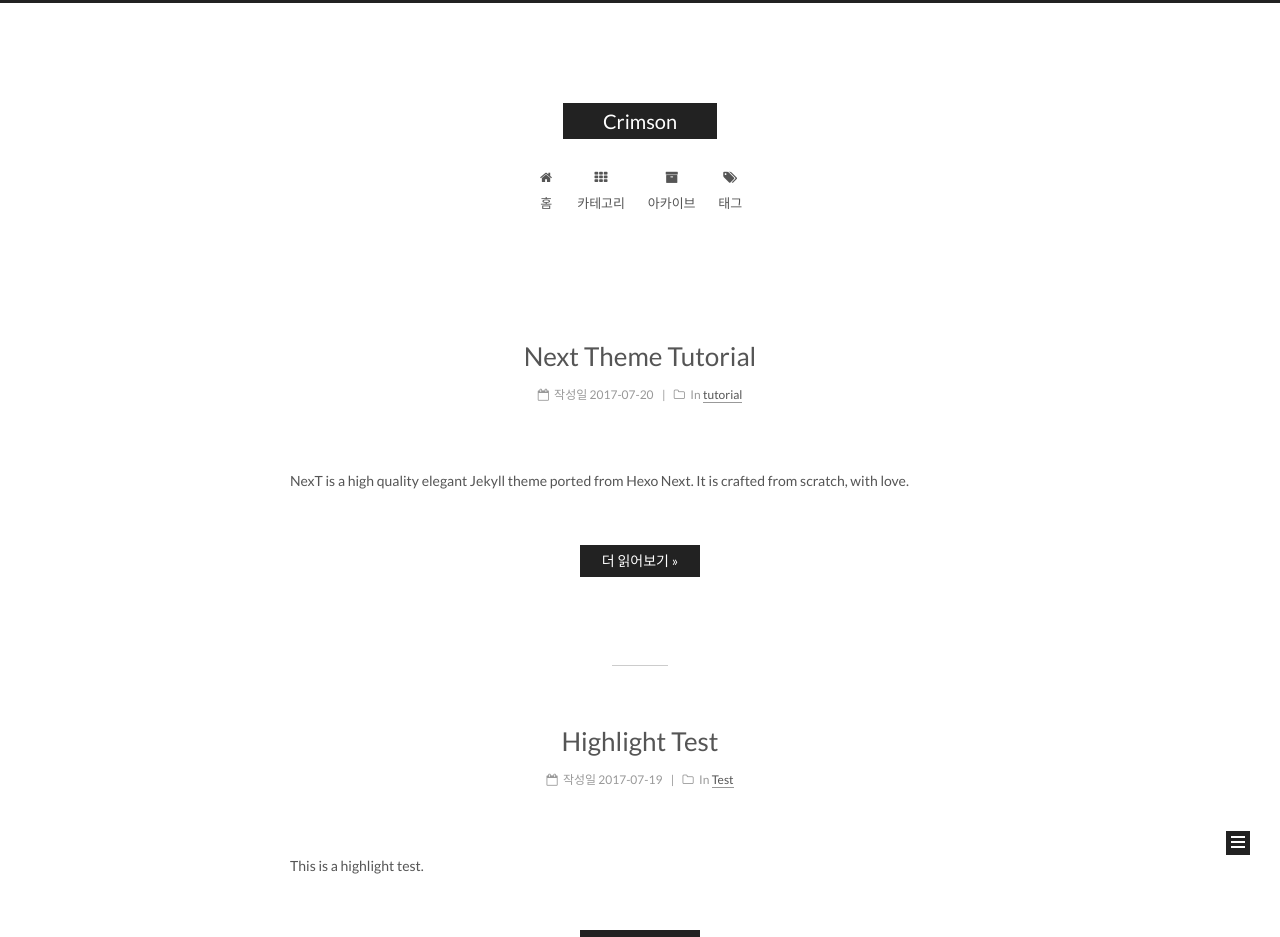
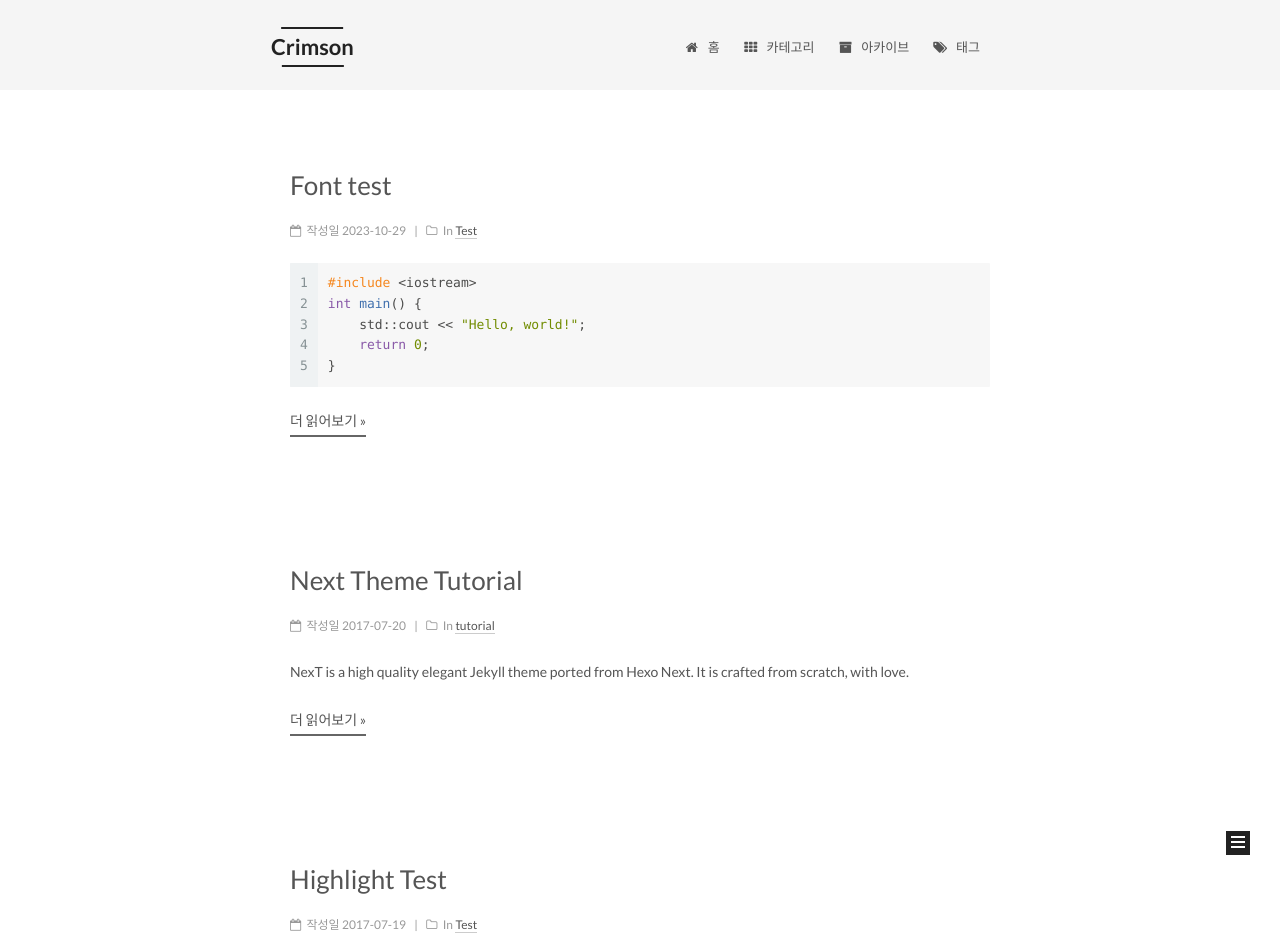
Before and after one commit to CrimsonTheLegoBuilder/CrimsonTheLegoBuilder.github.io, a Jekyll site: the page built from index.html, in a window 1280 px wide. Shown: the top 937 px of the page. Built offline with Jekyll 4.4.1, drawn with Linux system fonts in a browser that asks for light colours; emoji names are drawn with the system emoji font; some web fonts are replaced; the list of posts is cut into pages by our own code; some of the changed text lies outside the part shown.

Commit message:
2310291329

````diff
--- a/_config.yml
+++ b/_config.yml
@@ -151,8 +151,8 @@ menu_icons:
 # ---------------------------------------------------------------
 
 # Schemes
-scheme: Muse
-#scheme: Mist
+# scheme: Muse
+scheme: Mist
 #scheme: Pisces
 
 
@@ -199,7 +199,7 @@ font:
   # Font settings for <code> and code blocks.
   codes:
     external: true
-    family:
+    family: JetBrainMono
     size:
 
 
--- /dev/null
+++ b/_posts/2023-10-29-font-test.md
@@ -0,0 +1,14 @@
+---
+title: Font test
+date: 2023-10-29 13:30:00
+categories:
+- Test
+---
+
+```cpp
+#include <iostream>
+int main() {
+    std::cout << "Hello, world!";
+    return 0;
+}
+```
````
